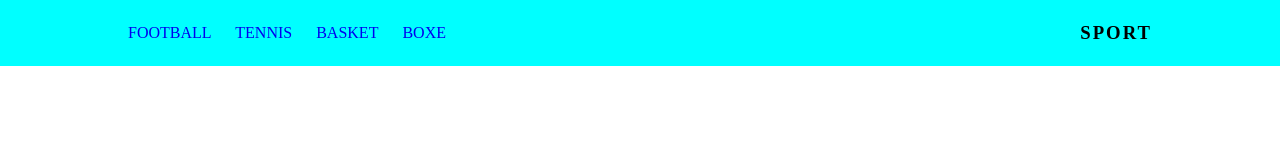
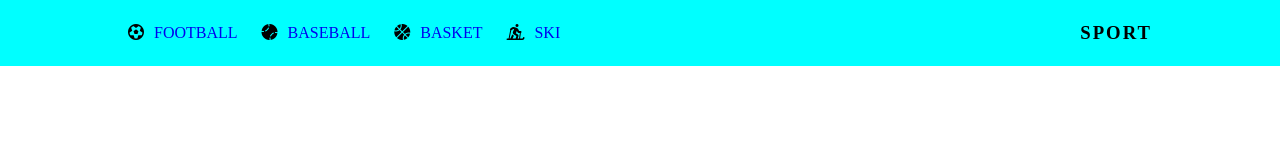
Before and after one commit to Andry25say/Differents-sports, a plain HTML site: page index.html in a window 1280 px wide. Drawn offline with Linux system fonts and the light colour scheme.

Commit message:
ajout des icons et style

```diff
--- a/index.html
+++ b/index.html
@@ -4,7 +4,14 @@
     <meta charset="UTF-8" />
     <meta http-equiv="X-UA-Compatible" content="IE=edge" />
     <meta name="viewport" content="width=device-width, initial-scale=1.0" />
-    <title>Initialisation d'un projet </title>
+    <title>Initialisation d'un projet</title>
+    <link
+      rel="stylesheet"
+      href="https://cdnjs.cloudflare.com/ajax/libs/font-awesome/6.0.0-beta3/css/all.min.css"
+      integrity="sha512-Fo3rlrZj/k7ujTnHg4CGR2D7kSs0v4LLanw2qksYuRlEzO+tcaEPQogQ0KaoGN26/zrn20ImR1DfuLWnOo7aBA=="
+      crossorigin="anonymous"
+      referrerpolicy="no-referrer"
+    />
     <link rel="stylesheet" href="style.css" />
   </head>
   <body>
@@ -13,10 +20,10 @@
       <div class="inner">
         <div class="menu">
           <div class="m-left">
-            <a href="#">Football</a>
-            <a href="#">Tennis</a>
-            <a href="#">Basket</a>
-            <a href="#">Boxe</a>
+            <i class="far fa-futbol"></i><a href="#">Football</a>
+            <i class="fas fa-baseball-ball"></i><a href="#">baseball</a>
+            <i class="fas fa-basketball-ball"></i><a href="#">Basket</a>
+            <i class="fas fa-skiing-nordic"></i><a href="#">ski</a>
           </div>
 
           <div class="m-right">
--- a/style.css
+++ b/style.css
@@ -30,3 +30,6 @@ header {
   text-transform: uppercase;
   letter-spacing: 2px;
 }
+.m-left i {
+  margin-right: 10px;
+}
```
